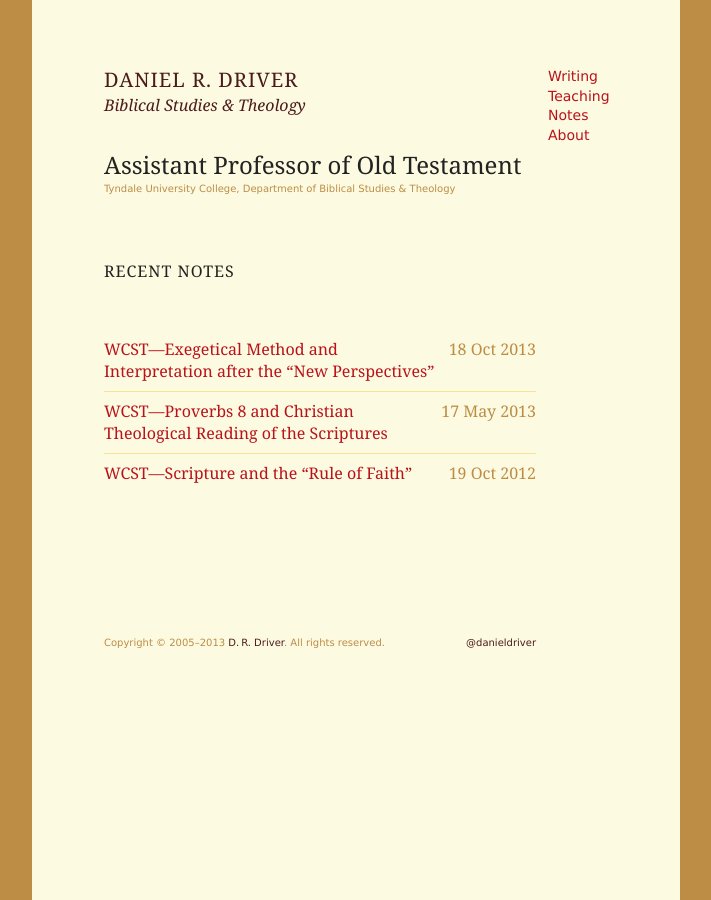
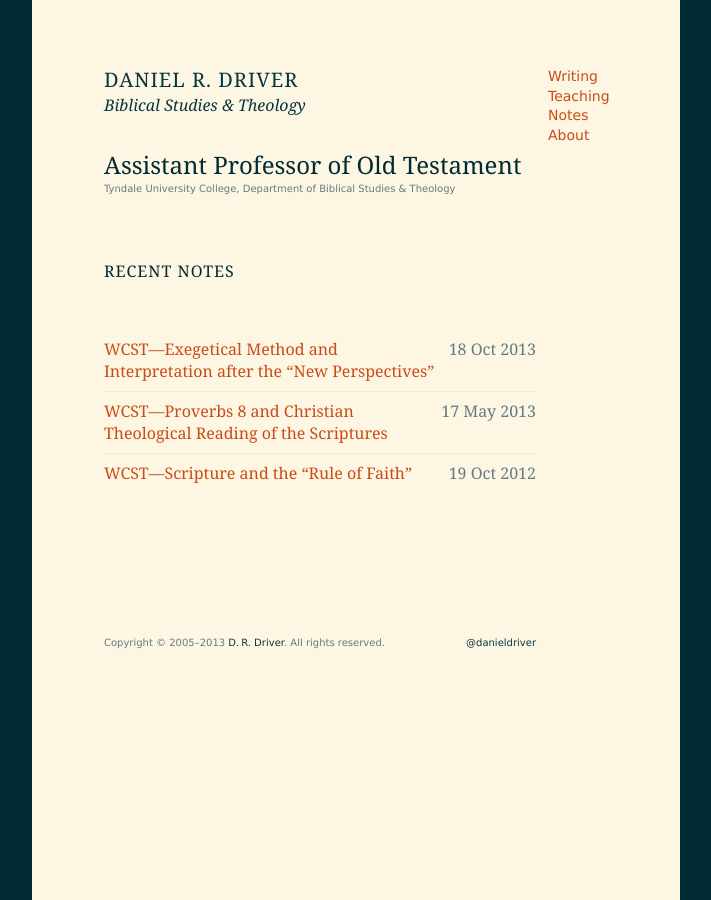
Before and after one commit to danieldriver/danieldriver.github.io, a Jekyll site: the page built from index.html, in a window 1280 px wide. Shown: the whole page, without its empty margins (284-995 px from the left). Built offline with Jekyll 4.4.1, drawn with Linux system fonts in a browser that asks for light colours; nearby versions of some CDN libraries.

Commit message:
change to solarized color scheme

```diff
--- a/css/main.css
+++ b/css/main.css
@@ -9,18 +9,18 @@ button,
 input,
 select,
 textarea {
-  color: #222;
+  color: #002b36;
 }
 html {
   font-size: 1em;
   line-height: 1.4;
 }
 ::-moz-selection {
-  background: #f6e497;
+  background: #b3d4fc;
   text-shadow: none;
 }
 ::selection {
-  background: #f6e497;
+  background: #b3d4fc;
   text-shadow: none;
 }
 hr {
@@ -55,14 +55,14 @@ html, body {
   height: 100%;
 }
 body {
-  background-color: #bd8d46;
+  background-color: #002b36;
   font-family: Georgia, serif;
 }
 #page {
   margin: 0 auto;
   width: 40.5em;
   min-height: 100%;
-  background-color: #fcfae1;
+  background-color: #fdf6e3;
 }
 #site-head {
   padding: 4.1em 9em 0 4.5em;
@@ -131,7 +131,7 @@ article header h1 + p {
   margin-top: -2rem;
   padding-bottom: 32px;
   padding-bottom: 2rem;
-  color: #bd8d46;
+  color: #657b83;
 }
 
 /* Body text */
@@ -153,16 +153,16 @@ ol + p {
   text-indent: 0;
 }
 a {
-  color: #b9121b;
+  color: #cb4b16;
   text-decoration: none;
 }
 a:hover,
 #site-head h1,
 #site-head h1 a,
 header p a,
-ul.contents a:hover span,
-footer a {
-  color: #4c1b1b;
+footer a,
+ul.contents a:hover span {
+  color: #073642;
 }
 header p a:hover,
 footer a:hover {
@@ -175,7 +175,7 @@ article > p:last-of-type:after {
   content: "\0020\25ca";
 }
 footer {
-  color: #bd8d46;
+  color: #657b83;
 }
 .footnotes ol,
 article header p,
@@ -217,19 +217,19 @@ ul.contents {
 ul.contents li a {
   display: block;
   padding: 0.5em 0;
-  border-bottom: 1px solid #f6e497;
+  border-bottom: 1px solid #eee8d5;
   overflow: hidden;
 }
 ul.contents li:last-child a {
   border: none;
 }
 ul.contents a:hover {
-  background: #f6e497;
+  background: #eee8d5;
 }
 ul.contents li span {
   float: right;
   margin: 0 0 0 1em;
-  color: #bd8d46;
+  color: #657b83;
 }
 
 /* ==========================================================================
```
